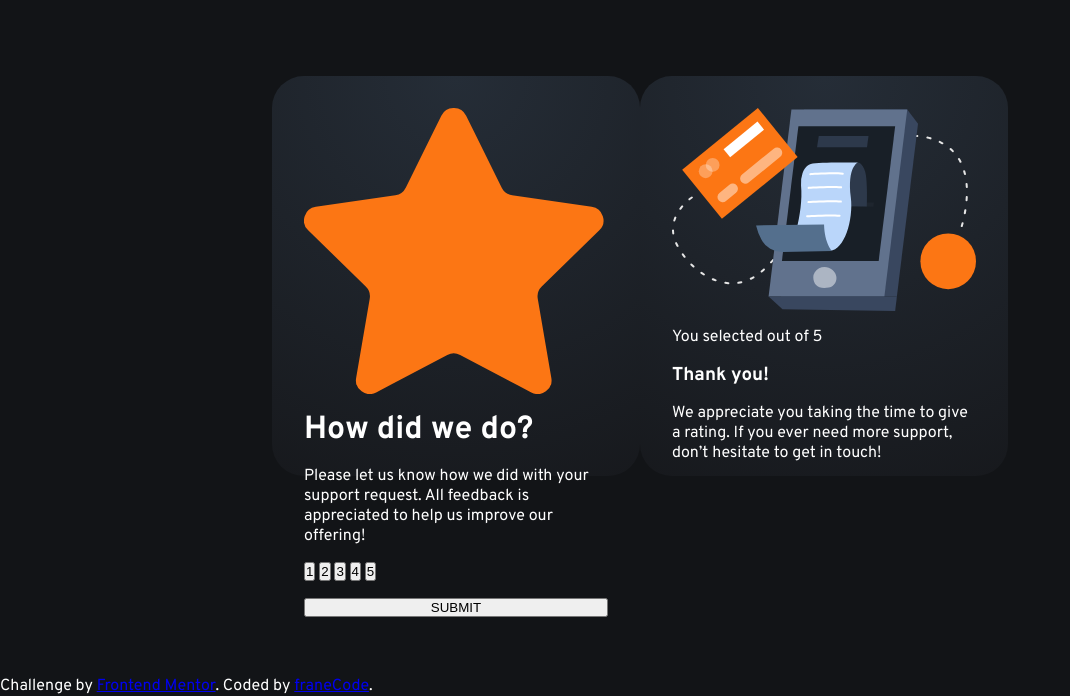
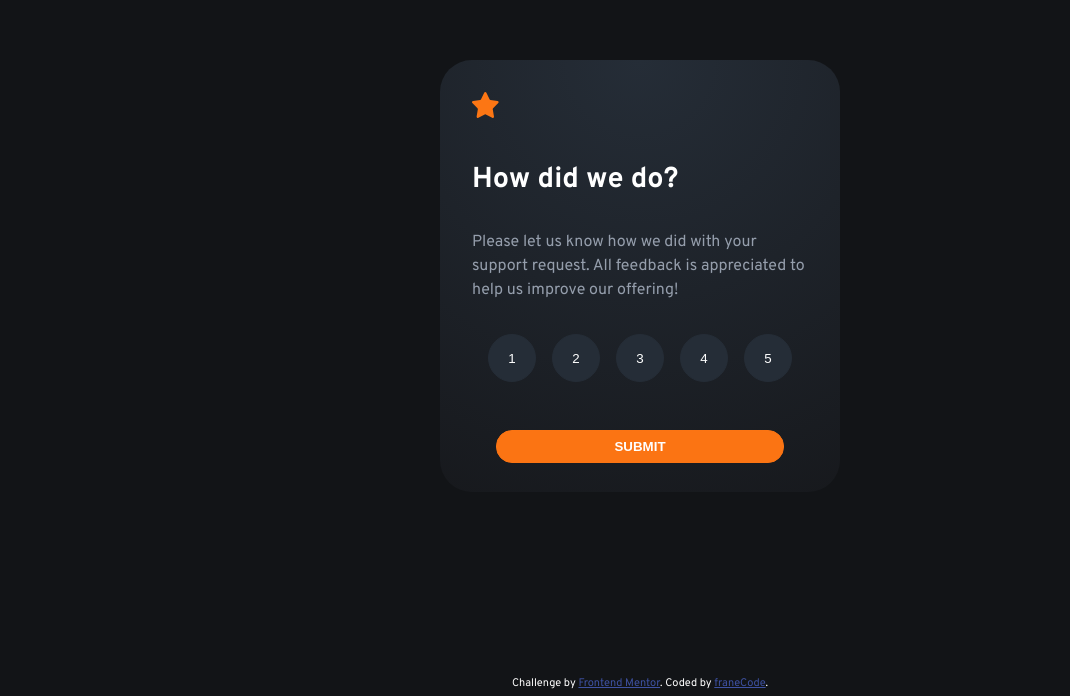
Before and after one commit to franeCode/interactive-rating-component, a plain HTML site: page index.html in a window 1280 px wide. Shown: the part 124-820 px from the top of the page, without its empty margins (0-1070 px from the left). Drawn offline with Linux system fonts and the light colour scheme.

Commit message:
Add files via upload

```diff
--- a/style.css
+++ b/style.css
@@ -29,8 +29,8 @@ body {
       align-items: center;
   }
 .box {
-      width: 23rem;
-      height: 25rem;
+      width: 25rem;
+      height: 27rem;
       padding: 2rem;
       border: 0.1 solid var(--clr-dark-blue);
       border-radius: 2rem;
@@ -43,16 +43,16 @@ body {
   .rating-container, .results {
     background: radial-gradient(circle at top,#252d37,#17191d);
   }
-<<<<<<< HEAD
+
   .rating-container h1 {
       font-size: 2rem;
-=======
+  }
   .rating-container * {
       margin-bottom: 1rem;
   }
   .rating-container h1 {
       font-size: 1.8rem;
->>>>>>> 2510a37590f09bee32ee7212388f5ceaa0b16402
+
   }
   .rating-container img {
       margin-bottom: 1.8rem;
@@ -72,8 +72,8 @@ body {
   .number {
       background-color: var(--clr-dark-blue);
       color: var(--clr-white);
-      width: 2.7rem;
-      height: 2.7rem;
+      width: 3rem;
+      height: 3rem;
       border: 0.1rem solid var(--clr-dark-blue);
       border-radius: 50%;
 
@@ -92,11 +92,10 @@ body {
       border-radius: 1rem;
       color: var(--clr-white);
       width: 18rem;
-      height: 3.5rem;
       outline: none;
       font-weight: 700;
       align-self: center;
-      margin-top: 0.5rem;
+      padding: 0.5rem;
   }
   .btn:hover {
       background-color: var(--clr-white);
```
